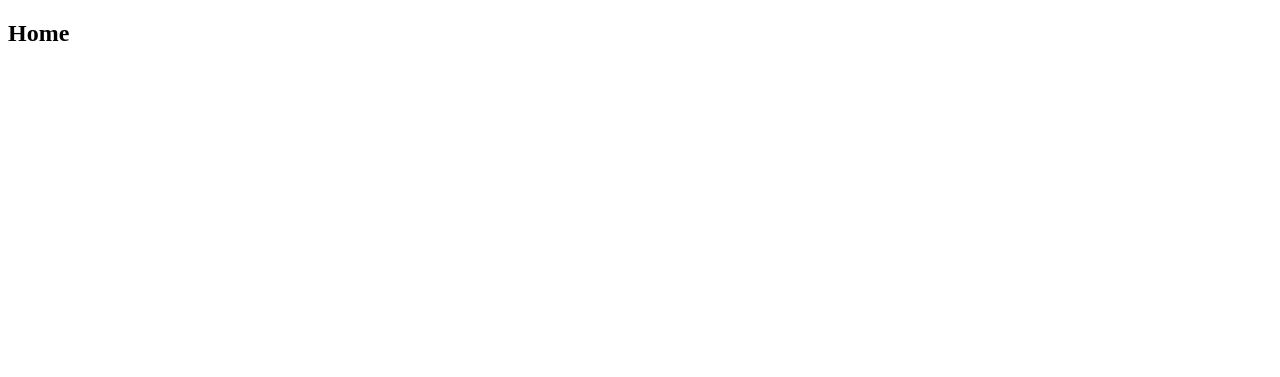
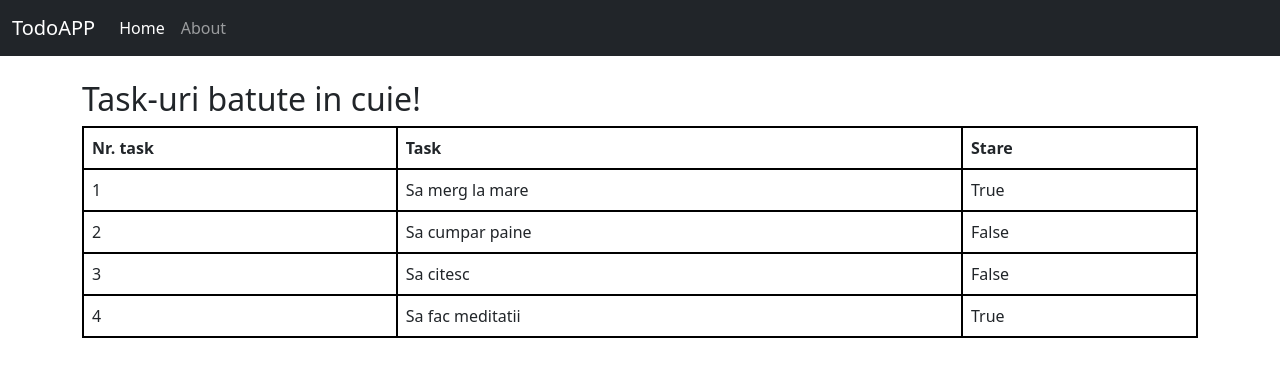
Before and after one commit to andreireporter13/todoapp-Django, a Django app: page / in a window 1280 px wide. Before the commit the part shown is almost empty. Shown: the top 377 px of the page. Run offline with Django 4.2, Linux system fonts and the light colour scheme.

Commit message:
refactor html, add bootstrap

```diff
--- a/todoapp/maintodoapp/static/style.css
+++ b/todoapp/maintodoapp/static/style.css
@@ -0,0 +1,13 @@
+/* Stiluri pentru toate tagurile <th> din tabel */
+table th {
+  border: 2px solid black;
+  padding: 8px;
+  text-align: left;
+}
+
+/* Stiluri pentru toate tagurile <td> din tabel */
+table td {
+  border: 2px solid black;
+  padding: 8px;
+  text-align: left;
+}
--- a/todoapp/maintodoapp/templates/maintodoapp/base.html
+++ b/todoapp/maintodoapp/templates/maintodoapp/base.html
@@ -6,9 +6,29 @@
     <title>TodoAPP</title>
     <meta charset="UTF-8">
     <link href="{% static 'style.css' %}" rel="stylesheet">
+    <link href="https://cdn.jsdelivr.net/npm/bootstrap@5.3.0/dist/css/bootstrap.min.css" rel="stylesheet" integrity="sha384-9ndCyUaIbzAi2FUVXJi0CjmCapSmO7SnpJef0486qhLnuZ2cdeRhO02iuK6FUUVM" crossorigin="anonymous">
 </head>
 <body>
+    <nav class="navbar navbar-expand-lg navbar-dark bg-dark">
+      <div class="container-fluid">
+	<a class="navbar-brand" href="/">TodoAPP</a>
+	<button class="navbar-toggler" type="button" data-bs-toggle="collapse" data-bs-target="#navbarNavAltMarkup" aria-controls="navbarNavAltMarkup" aria-expanded="false" aria-label="Toggle navigation">
+	  <span class="navbar-toggler-icon"></span>
+	</button>
+	<div class="collapse navbar-collapse" id="navbarNavAltMarkup">
+	  <div class="navbar-nav">
+	    <a class="nav-link active" aria-current="page" href="/">Home</a>
+	    <a class="nav-link" href="/about">About</a>
+	  </div>
+	</div>
+      </div>
+    </nav>
+    <br>
+
+<div class="container">
     {% block content %}
     {% endblock %}
+</div>
+
 </body>
 </html>
--- a/todoapp/maintodoapp/templates/maintodoapp/home.html
+++ b/todoapp/maintodoapp/templates/maintodoapp/home.html
@@ -1,5 +1,24 @@
 {% extends 'maintodoapp/base.html' %}
 
+
 {% block content %}
-	<h2>Home</h2>
+  <h2> Task-uri batute in cuie! </h2>
+      <table style="width:100%">
+	<thead>
+        <tr>
+          <th>Nr. task</th>
+          <th>Task</th>
+          <th>Stare</th>
+        </tr>
+      </thead>
+      <tbody>
+	{% if tasks %}
+		{% for task in tasks %}
+		<tr>
+		  <td>{{ task.id }}</td>
+		  <td>{{ task.task }}</td>
+		  <td>{{ task.status_task }}</td>
+		</tr>
+		{% endfor %}
+	{% endif %}
 {% endblock %}
--- a/todoapp/maintodoapp/views.py
+++ b/todoapp/maintodoapp/views.py
@@ -4,8 +4,33 @@
 from django.shortcuts import render
 
 
+# data --->
+tasks = [
+        {'id': 1,
+         'task': 'Sa merg la mare',
+         'status_task': True
+         },
+
+        {'id': 2,
+         'task': 'Sa cumpar paine',
+         'status_task': False
+         },
+
+        {'id': 3,
+         'task': 'Sa citesc',
+         'status_task': False
+         },
+
+        {'id': 4,
+         'task': 'Sa fac meditatii',
+         'status_task': True
+         }
+    ]
+
+
 def home(request):
-    return render(request, 'maintodoapp/home.html')
+    context = {'tasks': tasks}
+    return render(request, 'maintodoapp/home.html', context)
 
 
 def about(request):
```
